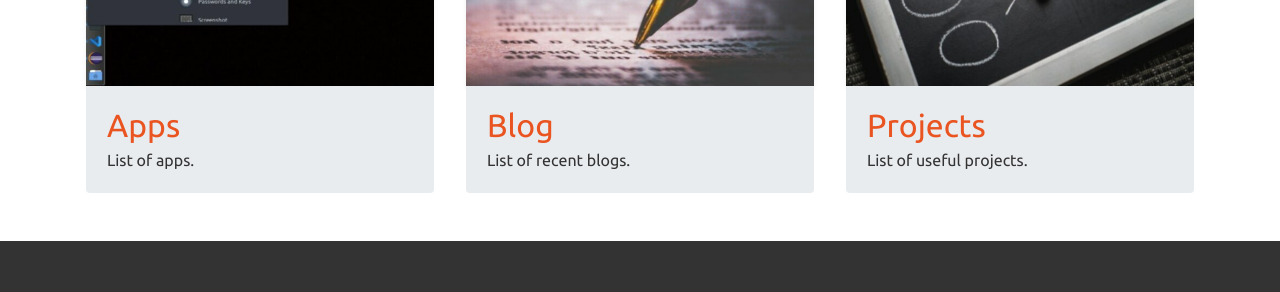
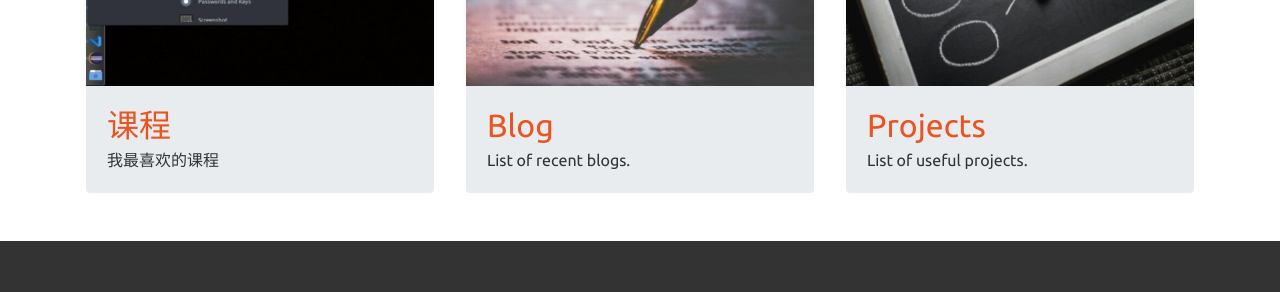
Before and after one commit to fanvree/blog, a Jekyll site: the page built from index.md, in a window 1280 px wide. Shown: the part 536-828 px from the top of the page. Built offline with Jekyll 4.4.1, drawn with Linux system fonts in a browser that asks for light colours.

Commit message:
first post

```diff
--- a/index.md
+++ b/index.md
@@ -7,8 +7,8 @@ excerpt: "清华大学学生"
 action: false
 
 feature_rows:
-  - title: "Apps"
-    excerpt: "List of apps."
+  - title: "课程"
+    excerpt: "我最喜欢的课程"
     url: "/apps/"
     img_path: "feature_rows/mani_ss_apps.jpg"
     img_alt: "Apps"
```
